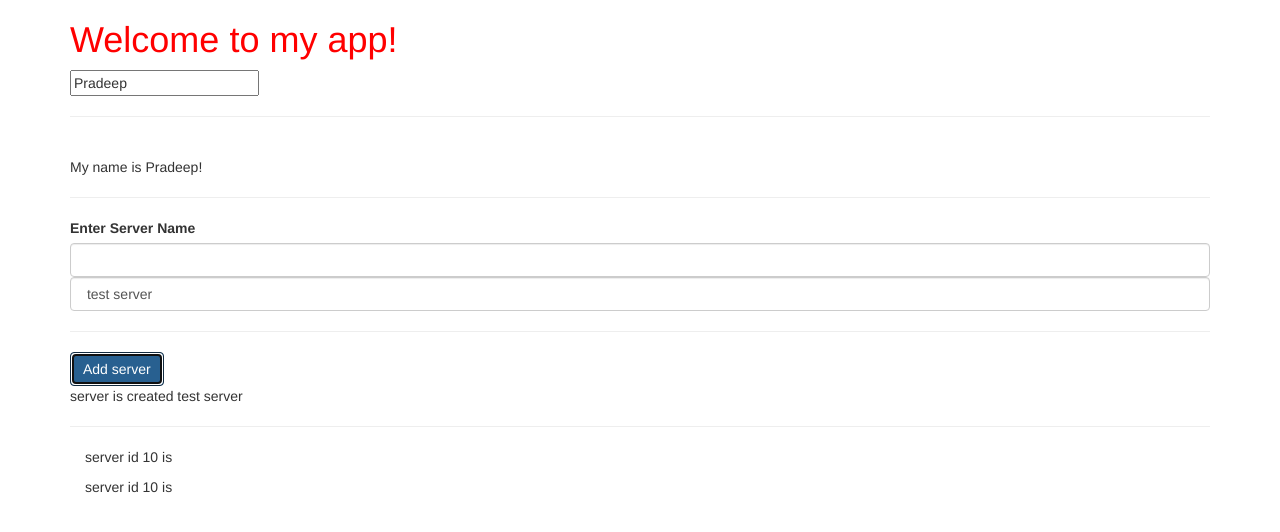
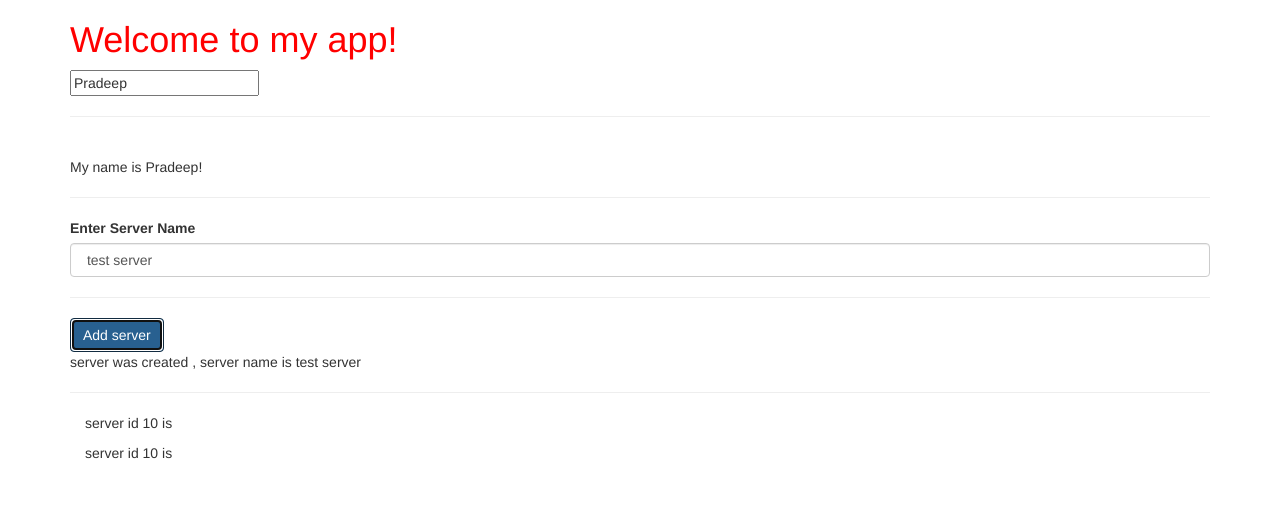
Before and after one commit to pradeepyadavx/Angular, an Angular app in the folder my-first-app/: page / in a window 1280 px wide. Both pictures are taken after a click on the button "Add server". Shown: the top 532 px of the page. Built offline with nearby package versions, Linux system fonts and the light colour scheme.

Commit message:
add else in ng if

```diff
--- a/my-first-app/src/app/servers/servers.component.html
+++ b/my-first-app/src/app/servers/servers.component.html
@@ -1,6 +1,6 @@
 <label > Enter Server Name</label>
-<input type="text" class="form-control"
-(input)="onUpdateServerName($event)">
+<!-- <input type="text" class="form-control"
+(input)="onUpdateServerName($event)"> -->
 
 
 <input type="text" class="form-control"
@@ -10,7 +10,12 @@
 <hr>
 <button class="btn btn-primary" [disabled]="!allowNewServer" (click)="onCreateServer()"> Add server</button>
 <br>
-{{ servrCreationStaus}}
+<!-- {{ servrCreationStaus}} -->
+<p *ngIf="serverCreated; else noserver">{{  servrCreationStaus}}</p>
+<ng-template #noserver>
+    <p> {{  servrCreationStaus}} </p>
+</ng-template>
+
 <hr>
 <app-server> </app-server>
 
--- a/my-first-app/src/app/servers/servers.component.ts
+++ b/my-first-app/src/app/servers/servers.component.ts
@@ -25,6 +25,7 @@ export class ServersComponent implements OnInit {
   allowNewServer=false;
   servrCreationStaus='server is not created';
   serverName=' test server'
+  serverCreated=false;
 
   constructor() {
     setTimeout(() => {
@@ -36,7 +37,8 @@ export class ServersComponent implements OnInit {
   }
 
   onCreateServer(){
-    this.servrCreationStaus='server is created '+this.serverName;
+    this.serverCreated=true;
+    this.servrCreationStaus='server was created , server name is'+this.serverName;
   }
 
   onUpdateServerName(event:any){
```
